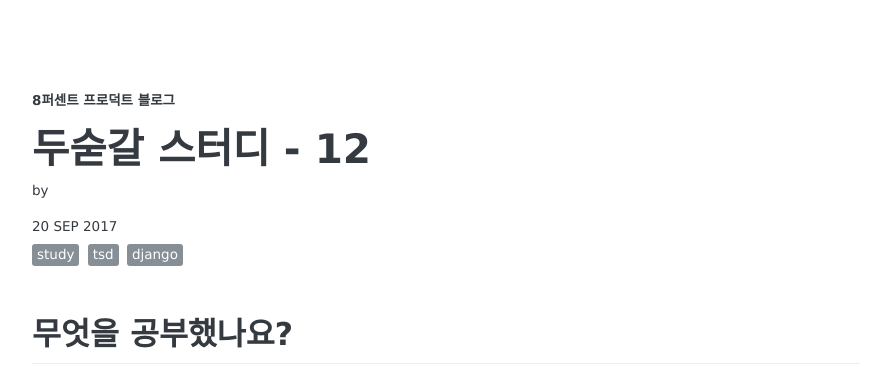
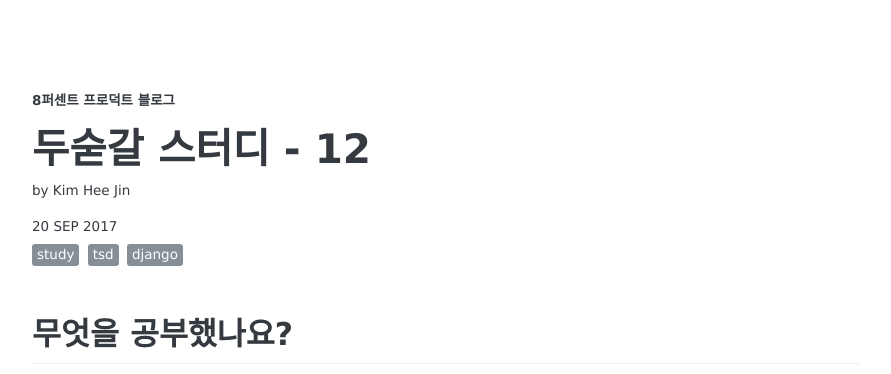
Before and after one commit to 8percent/8percent.github.io, a Jekyll site: the page built from _posts/2017-09-20-tsd12.md, in a window 1280 px wide and 900 px high. Shown: the top 374 px of the window, without its empty margins (194-1085 px from the left). Built offline with Jekyll 4.4.1, drawn with Linux system fonts in a browser that asks for light colours; some web fonts are replaced.

Commit message:
add bbunsang profile

```diff
--- a/_config.yml
+++ b/_config.yml
@@ -33,6 +33,9 @@ authors:
   anohk:
     name: anohk
     display_name: An Young Noh
+  bbungsang:
+    name: bbungsang
+    display_name: Kim Hee Jin
 
 #  facebook:         your-id
 #  youtubeUser:      your-id
```
